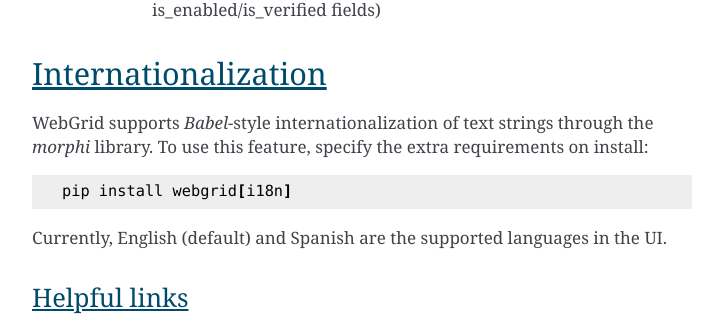
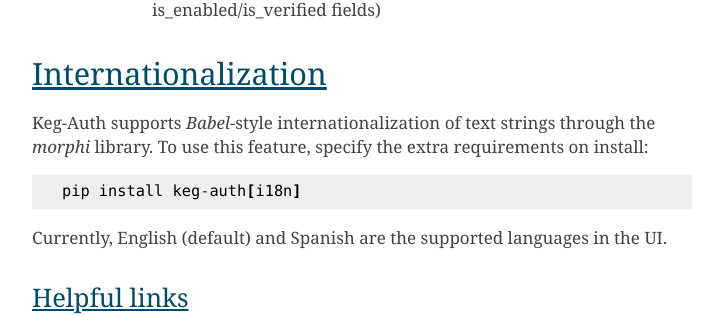
Before and after one commit to level12/keg-auth, a Sphinx documentation site: the page built from docs/source/getting-started.rst, in a window 1280 px wide and 900 px high, scrolled down 12356 px. Shown: the part 149-465 px from the top of the window, without its empty margins (388-1111 px from the left). Built offline with Sphinx 7.4.7, drawn with Linux system fonts in a browser that asks for light colours.

Commit message:
fix documentaiton of internationalization support

```diff
--- a/docs/source/getting-started.rst
+++ b/docs/source/getting-started.rst
@@ -551,10 +551,10 @@
 Internationalization
 --------------------
 
-WebGrid supports `Babel`-style internationalization of text strings through the `morphi` library.
+Keg-Auth supports `Babel`-style internationalization of text strings through the `morphi` library.
 To use this feature, specify the extra requirements on install::
 
-    pip install webgrid[i18n]
+    pip install keg-auth[i18n]
 
 Currently, English (default) and Spanish are the supported languages in the UI.
 
```
